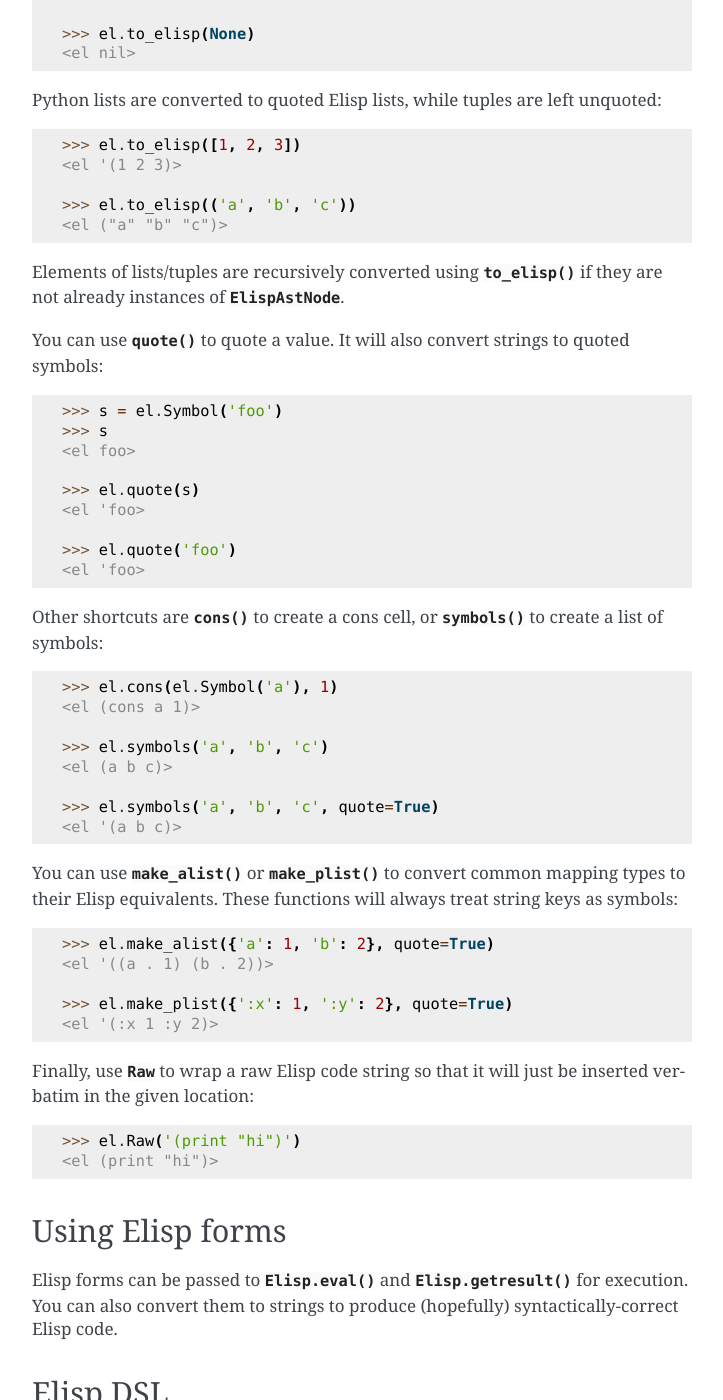
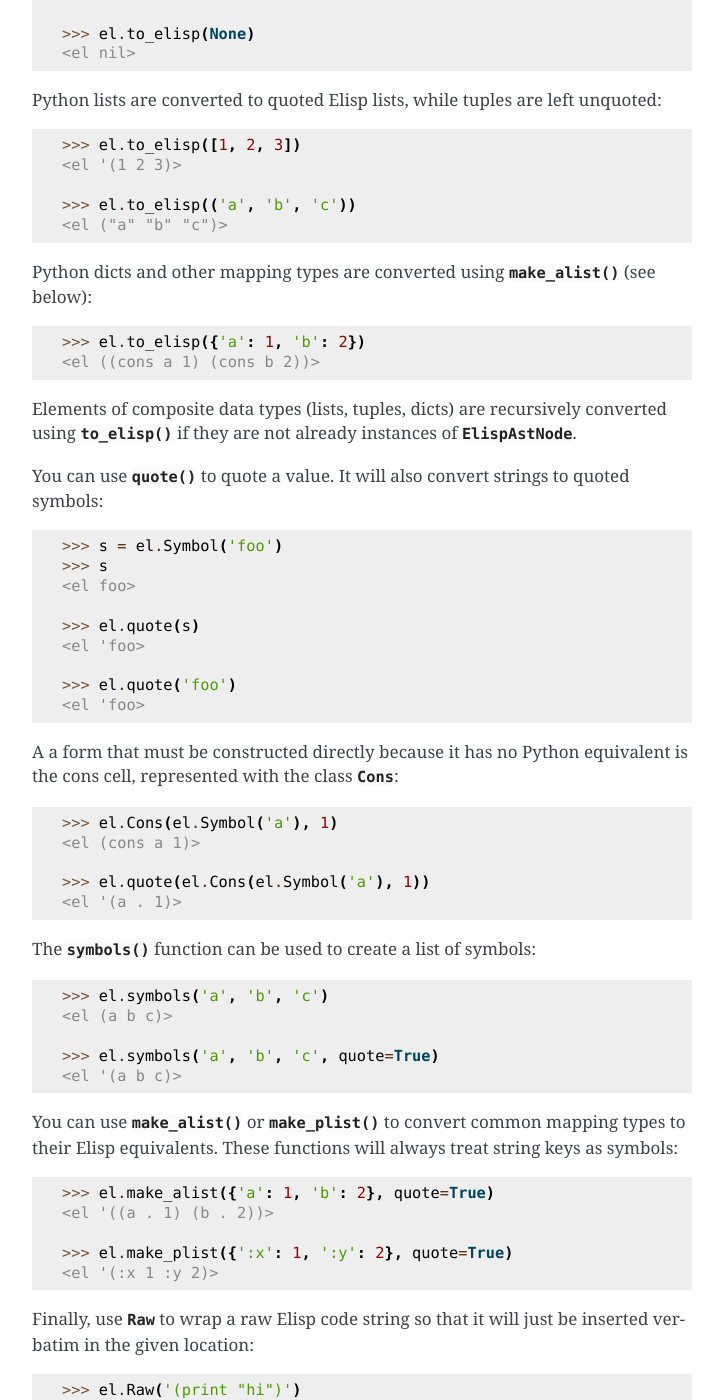
Before and after one commit to jlumpe/python-emacs, a Sphinx documentation site: the page built from docs/elisp.rst, in a window 1280 px wide and 1400 px high, scrolled down 799 px. Shown: the whole window, without its empty margins (388-1111 px from the left). Built offline with Sphinx 7.4.7, drawn with Linux system fonts in a browser that asks for light colours; some of the changed text lies outside the part shown.

Commit message:
Fix documentation

```diff
--- a/docs/conf.py
+++ b/docs/conf.py
@@ -35,6 +35,7 @@
 	'sphinx.ext.viewcode',
 	'sphinx.ext.napoleon',
 	'sphinx.ext.doctest',
+	'sphinx.ext.intersphinx',
 ]
 
 # The master toctree document.
@@ -54,6 +55,11 @@
 # This pattern also affects html_static_path and html_extra_path.
 exclude_patterns = ['_build', 'Thumbs.db', '.DS_Store']
 
+# Warn on broken cross references
+nitpicky = True
+
+intersphinx_mapping = {'python': ('https://docs.python.org/3', None)}
+
 
 # -- Options for HTML output -------------------------------------------------
 
--- a/docs/elisp.rst
+++ b/docs/elisp.rst
@@ -50,8 +53,18 @@
    <el ("a" "b" "c")>
 
 
-Elements of lists/tuples are recursively converted using :meth:`to_elisp` if
-they are not already instances of :class:`ElispAstNode`.
+Python dicts and other mapping types are converted using :func:`make_alist` (see
+below):
+
+.. doctest::
+
+   >>> el.to_elisp({'a': 1, 'b': 2})
+   <el ((cons a 1) (cons b 2))>
+
+
+Elements of composite data types (lists, tuples, dicts) are recursively
+converted using :meth:`to_elisp` if they are not already instances of
+:class:`ElispAstNode`.
 
 You can use :func:`quote` to quote a value. It will also convert strings to
 quoted symbols:
@@ -69,13 +82,21 @@
    <el 'foo>
 
 
-Other shortcuts are :func:`cons` to create a cons cell, or :func:`symbols` to
-create a list of symbols:
+A a form that must be constructed directly because it has no Python equivalent
+is the cons cell, represented with the class :class:`Cons`:
 
 .. doctest::
 
-   >>> el.cons(el.Symbol('a'), 1)
+   >>> el.Cons(el.Symbol('a'), 1)
    <el (cons a 1)>
+
+   >>> el.quote(el.Cons(el.Symbol('a'), 1))
+   <el '(a . 1)>
+
+
+The :func:`symbols` function can be used to create a list of symbols:
+
+.. doctest::
 
    >>> el.symbols('a', 'b', 'c')
    <el (a b c)>
@@ -109,7 +130,10 @@
 Using Elisp forms
 -----------------
 
-Elisp forms can be passed to :meth:`Elisp.eval` and :meth:`Elisp.getresult` for
+.. py:currentmodule:: emacs.emacs
+
+
+Elisp forms can be passed to :meth:`Emacs.eval` and :meth:`Emacs.getresult` for
 execution. You can also convert them to strings to produce (hopefully)
 syntactically-correct Elisp code.
 
@@ -163,7 +190,7 @@
 
 
 Additionally, the ``Q``, ``C``, ``S``, and ``R`` methods are aliases for the
-:func:`quote`, :func:`cons`, :func:`symbols`, and :class:`Raw`, respectively.
+:func:`quote`, :class:`Cons`, :func:`symbols`, and :class:`Raw`, respectively.
 
 Using just the ``E`` object, it is possible to write complex Elisp forms:
 
--- a/docs/usage.rst
+++ b/docs/usage.rst
@@ -1,3 +1,6 @@
+.. py:currentmodule:: emacs.emacs
+
+
 Basic usage
 ===========
 
```
Also changed, not shown: other parts of docs/elisp.rst (+7 -1 lines), 3 other files.
